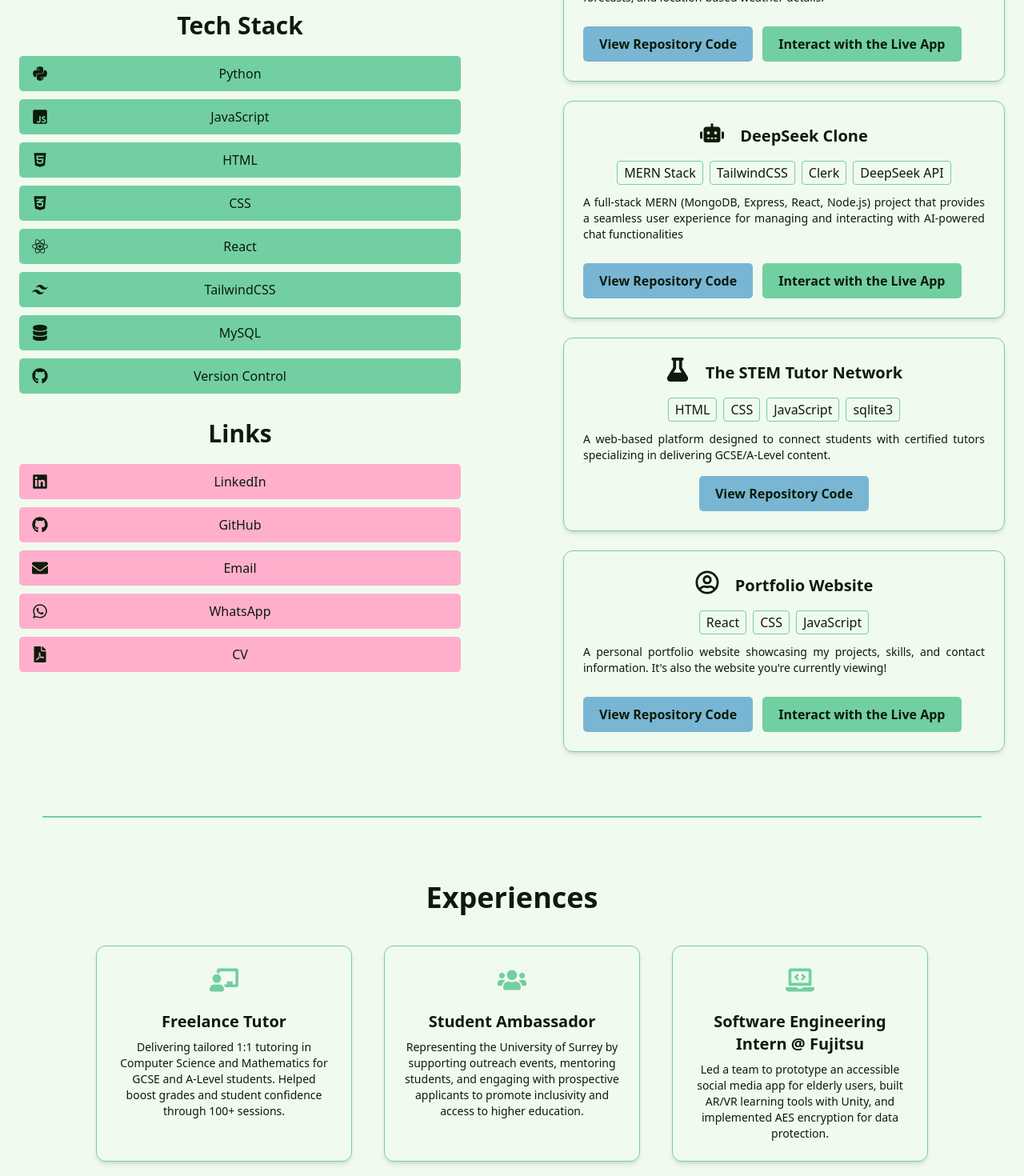
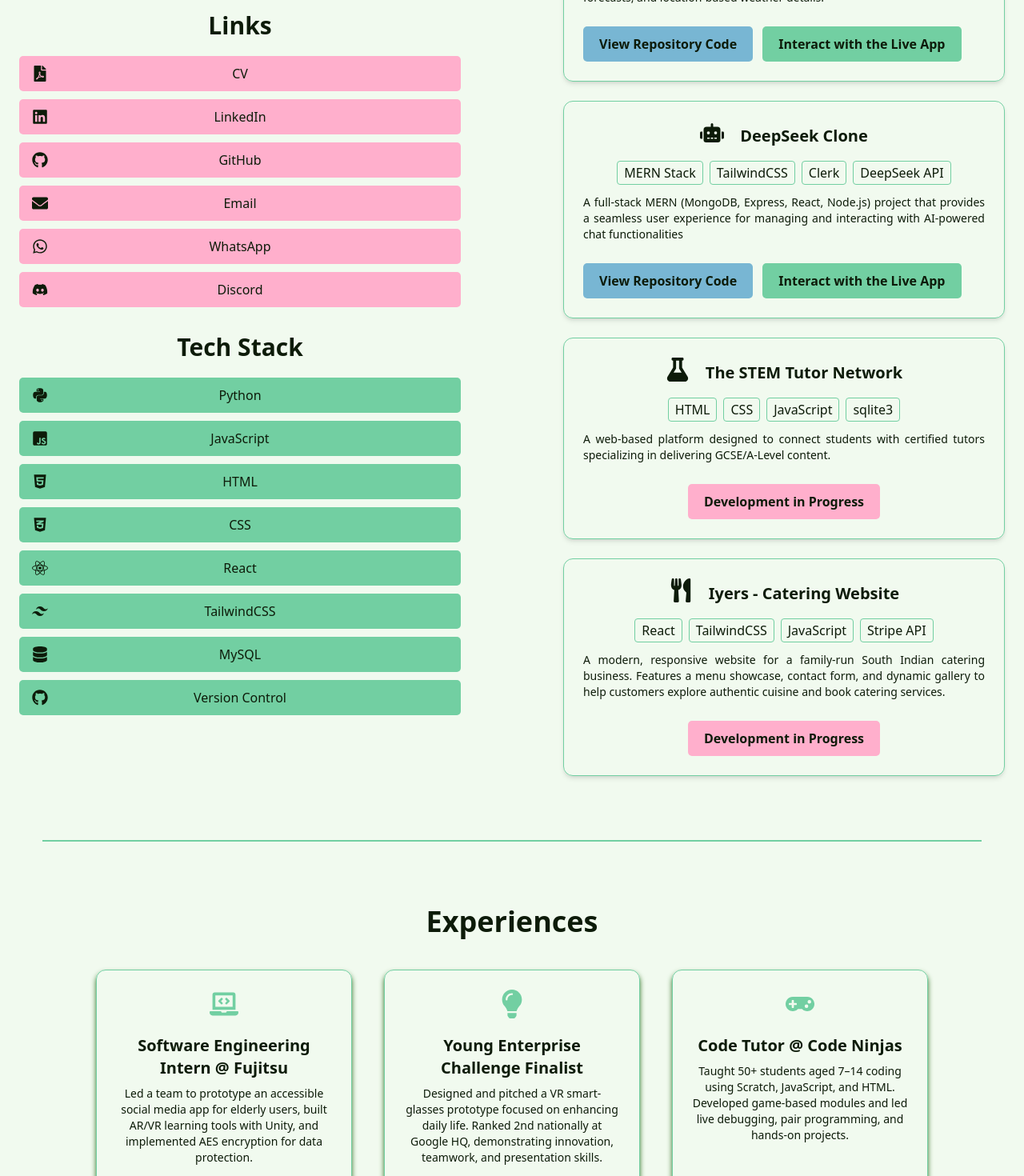
Before and after one commit to rxghavc/portfolio-website-v2, a React (Vite) app: page / in a window 1280 px wide. Shown: the part 840-2310 px from the top of the page at 80% size. Built offline with nearby package versions, Linux system fonts and the light colour scheme.

Commit message:
refactored all code to make it easier to understand using arrays, updated projects links and added work in progress button if repo and live links are null

```diff
--- a/src/pages/Home.jsx
+++ b/src/pages/Home.jsx
@@ -1,5 +1,5 @@
 import React, { useRef } from 'react';
-import { FaFlask, FaRobot, FaCloudSun, FaRegUserCircle, FaPython, FaDatabase, FaHtml5, FaCss3Alt, FaJsSquare, FaGithub, FaLinkedin, FaEnvelope, FaReact, FaFilePdf, FaChalkboardTeacher, FaUsers, FaLaptopCode, FaGamepad, FaLightbulb, FaWhatsapp } from 'react-icons/fa';
+import { FaFlask, FaRobot, FaCloudSun, FaPython, FaDatabase, FaHtml5, FaCss3Alt, FaJsSquare, FaGithub, FaLinkedin, FaEnvelope, FaReact, FaFilePdf, FaChalkboardTeacher, FaUsers, FaLaptopCode, FaGamepad, FaLightbulb, FaWhatsapp, FaDiscord, FaUtensils } from 'react-icons/fa';
 import { RiTailwindCssFill } from 'react-icons/ri';
 import ScrollToTopButton from '../components/ScrollToTopButton';
 import ContactSection from './Contact';
@@ -7,6 +7,7 @@
 export default function Home() {
   const headerRef = useRef(null);
   const [showScrollTop, setShowScrollTop] = React.useState(false);
+  const [showTechStack, setShowTechStack] = React.useState(false);
 
   React.useEffect(() => {
     const handleScroll = () => {
@@ -16,7 +17,7 @@
     return () => window.removeEventListener('scroll', handleScroll);
   }, []);
 
-  const subjects = [
+  const projects = [
     {
       icon: <FaCloudSun className="text-accent text-3xl mb-2" />,
       title: "AeroCast Weather App",
@@ -41,16 +42,94 @@
       technologies: ["HTML", "CSS", "JavaScript", "sqlite3"],
       description:
         "A web-based platform designed to connect students with certified tutors specializing in delivering GCSE/A-Level content.",
-      repoLink: "https://github.com/rxghavc/TheSTEMTutorNetwork",
+      repoLink: "",
     },
     {
-      icon: <FaRegUserCircle className="text-accent text-3xl mb-2" />,
-      title: "Portfolio Website",
-      technologies: ["React", "CSS", "JavaScript"],
+      icon: <FaUtensils className="text-accent text-3xl mb-2" />,
+      title: "Iyers - Catering Website",
+      technologies: ["React", "TailwindCSS", "JavaScript", "Stripe API"],
       description:
-        "A personal portfolio website showcasing my projects, skills, and contact information. It's also the website you're currently viewing!",
-      repoLink: "https://github.com/rxghavc/portfolio-website",
-      liveLink: "https://raghavc-portfolio-new.vercel.app/",
+        "A modern, responsive website for a family-run South Indian catering business. Features a menu showcase, contact form, and dynamic gallery to help customers explore authentic cuisine and book catering services.",
+      repoLink: "",
+      liveLink: "",
+    },
+  ];
+
+  const techStack = [
+    { icon: <FaPython className="text-xl" />, label: 'Python' },
+    { icon: <FaJsSquare className="text-xl" />, label: 'JavaScript' },
+    { icon: <FaHtml5 className="text-xl" />, label: 'HTML' },
+    { icon: <FaCss3Alt className="text-xl" />, label: 'CSS' },
+    { icon: <FaReact className="text-xl" />, label: 'React' },
+    { icon: <RiTailwindCssFill className="text-xl" />, label: 'TailwindCSS' },
+    { icon: <FaDatabase className="text-xl" />, label: 'MySQL' },
+    { icon: <FaGithub className="text-xl" />, label: 'Version Control' },
+  ];
+
+  const links = [
+    {
+      href: '/src/assets/Sai_Raghavan_Commandur_CV.pdf',
+      label: 'CV',
+      icon: <FaFilePdf className="text-xl" />,
+      props: { download: true },
+    },
+    {
+      href: 'https://www.linkedin.com/in/raghavcommandur/',
+      label: 'LinkedIn',
+      icon: <FaLinkedin className="text-xl" />,
+      props: { target: '_blank', rel: 'noopener noreferrer' },
+    },
+    {
+      href: 'https://github.com/rxghavc',
+      label: 'GitHub',
+      icon: <FaGithub className="text-xl" />,
+      props: { target: '_blank', rel: 'noopener noreferrer' },
+    },
+    {
+      href: 'mailto:rxghavcdev@gmail.com',
+      label: 'Email',
+      icon: <FaEnvelope className="text-xl" />,
+      props: {},
+    },
+    {
+      href: 'https://wa.me/+447933454109',
+      label: 'WhatsApp',
+      icon: <FaWhatsapp className="text-xl" />,
+      props: {},
+    },
+    {
+      href: 'https://discord.com/users/377138490497826816',
+      label: 'Discord',
+      icon: <FaDiscord className="text-xl" />,
+      props: { target: '_blank', rel: 'noopener noreferrer' },
+    }
+  ];
+
+  const experiences = [
+    {
+      icon: <FaLaptopCode style={{ color: 'var(--accent)' }} className="text-4xl mb-2" />,
+      title: "Software Engineering Intern @ Fujitsu",
+      description: "Led a team to prototype an accessible social media app for elderly users, built AR/VR learning tools with Unity, and implemented AES encryption for data protection."
+    },
+    {
+      icon: <FaLightbulb style={{ color: 'var(--accent)' }} className="text-4xl mb-2" />,
+      title: "Young Enterprise Challenge Finalist",
+      description: "Designed and pitched a VR smart-glasses prototype focused on enhancing daily life. Ranked 2nd nationally at Google HQ, demonstrating innovation, teamwork, and presentation skills."
+    },
+    {
+      icon: <FaGamepad style={{ color: 'var(--accent)' }} className="text-4xl mb-2" />,
+      title: "Code Tutor @ Code Ninjas",
+      description: "Taught 50+ students aged 7–14 coding using Scratch, JavaScript, and HTML. Developed game-based modules and led live debugging, pair programming, and hands-on projects."
+    },
+    {
+      icon: <FaChalkboardTeacher style={{ color: 'var(--accent)' }} className="text-4xl mb-2" />,
+      title: "Freelance Tutor",
+      description: "Delivering tailored 1:1 tutoring in Computer Science and Mathematics for GCSE and A-Level students. Helped boost grades and student confidence through 100+ sessions."
+    },
+    {
+      icon: <FaUsers style={{ color: 'var(--accent)' }} className="text-4xl mb-2" />,
+      title: "Student Ambassador",
+      description: "Representing the University of Surrey by supporting outreach events, mentoring students, and engaging with prospective applicants to promote inclusivity and access to higher education."
     },
   ];
 
@@ -75,68 +154,33 @@
               <p className="text-lg md:text-xl text-justify md:text-left text-text/80 px-2 md:px-0">
                 I'm a first-year B.Sc. Computer Science student at the University of Surrey, passionate about full-stack web development and software engineering. I enjoy building scalable, user-centered applications and exploring areas like system design, DevOps, and AI. My focus is on writing clean, maintainable code and creating solutions that are both impactful and accessible.
               </p>
+              {/* Links Section */}
+              <div className="mt-8 w-full">
+                <h2 className="text-3xl font-semibold mb-4 text-center w-full">Links</h2>
+                <div className="profile-links-list flex flex-col gap-2">
+                  {links.map(link => (
+                    <a
+                      key={link.label}
+                      className="profile-link-item relative flex items-center justify-center gap-2"
+                      href={link.href}
+                      {...link.props}
+                    >
+                      <span className="absolute left-4 flex items-center">{link.icon}</span>
+                      <span className="w-full text-center">{link.label}</span>
+                    </a>
+                  ))}
+                </div>
+              </div>
               {/* Tech Stack Section */}
               <div className="mt-8 w-full">
                 <h2 className="text-3xl font-semibold mb-4 text-center w-full">Tech Stack</h2>
                 <div className="code-language-buttons flex flex-col gap-2">
-                  <button className="cl-button relative flex items-center justify-center w-full">
-                    <span className="absolute left-4 flex items-center"><FaPython className="text-xl" /></span>
-                    <span className="w-full text-center">Python</span>
+                  {techStack.map((tech, idx) => (
+                    <button key={tech.label} className="cl-button relative flex items-center justify-center w-full">
+                      <span className="absolute left-4 flex items-center">{tech.icon}</span>
+                      <span className="w-full text-center">{tech.label}</span>
                     </button>
-                  <button className="cl-button relative flex items-center justify-center w-full">
-                    <span className="absolute left-4 flex items-center"><FaJsSquare className="text-xl" /></span>
-                    <span className="w-full text-center">JavaScript</span>
-                  </button>
-                  <button className="cl-button relative flex items-center justify-center w-full">
-                    <span className="absolute left-4 flex items-center"><FaHtml5 className="text-xl" /></span>
-                    <span className="w-full text-center">HTML</span>
-                  </button>
-                  <button className="cl-button relative flex items-center justify-center w-full">
-                    <span className="absolute left-4 flex items-center"><FaCss3Alt className="text-xl" /></span>
-                    <span className="w-full text-center">CSS</span>
-                  </button>
-                  <button className="cl-button relative flex items-center justify-center w-full">
-                    <span className="absolute left-4 flex items-center"><FaReact className="text-xl" /></span>
-                    <span className="w-full text-center">React</span>
-                  </button>
-                  <button className="cl-button relative flex items-center justify-center w-full">
-                    <span className="absolute left-4 flex items-center"><RiTailwindCssFill className="text-xl" /></span>
-                    <span className="w-full text-center">TailwindCSS</span>
-                  </button>
-                  <button className="cl-button relative flex items-center justify-center w-full">
-                    <span className="absolute left-4 flex items-center"><FaDatabase className="text-xl" /></span>
-                    <span className="w-full text-center">MySQL</span>
-                  </button>
-                  <button className="cl-button relative flex items-center justify-center w-full">
-                    <span className="absolute left-4 flex items-center"><FaGithub className="text-xl" /></span>
-                    <span className="w-full text-center">Version Control</span>
-                  </button>
-                </div>
-              </div>
-              {/* Links Section */}
-              <div className="mt-8 w-full">
-                <h2 className="text-3xl font-semibold mb-4 text-center w-full">Links</h2>
-                <div className="profile-links-list flex flex-col gap-2">
-                  <a className="profile-link-item relative flex items-center justify-center gap-2" href="https://www.linkedin.com/in/raghavcommandur/" target="_blank" rel="noopener noreferrer">
-                    <span className="absolute left-4 flex items-center"><FaLinkedin className="text-xl" /></span>
-                    <span className="w-full text-center">LinkedIn</span>
-                  </a>
-                  <a className="profile-link-item relative flex items-center justify-center gap-2" href="https://github.com/rxghavc" target="_blank" rel="noopener noreferrer">
-                    <span className="absolute left-4 flex items-center"><FaGithub className="text-xl" /></span>
-                    <span className="w-full text-center">GitHub</span>
-                  </a>
-                  <a className="profile-link-item relative flex items-center justify-center gap-2" href="mailto:rxghavcdev@gmail.com">
-                    <span className="absolute left-4 flex items-center"><FaEnvelope className="text-xl" /></span>
-                    <span className="w-full text-center">Email</span>
-                  </a>
-                  <a className="profile-link-item relative flex items-center justify-center gap-2" href="https://wa.me/+447933454109">
-                    <span className="absolute left-4 flex items-center"><FaWhatsapp className="text-xl" /></span>
-                    <span className="w-full text-center">WhatsApp</span>
-                  </a>
-                  <a className="profile-link-item relative flex items-center justify-center gap-2" href="/src/assets/Sai_Raghavan_Commandur_CV.pdf" download>
-                    <span className="absolute left-4 flex items-center"><FaFilePdf className="text-xl" /></span>
-                    <span className="w-full text-center">CV</span>
-                  </a>
+                  ))}
                 </div>
               </div>
             </div>
@@ -146,15 +190,15 @@
             <h2 className="text-3xl md:text-4xl font-semibold mb-6 text-center w-full">Projects</h2>
             <p className="mb-4 text-text/70 text-center flex-wrap">Constantly learning frameworks & coding languages to build better things!</p>
             <div className="grid gap-6 w-full">
-              {subjects.map((subject, index) => (
+              {projects.map((project, index) => (
                 <div className="rounded-xl border bg-background/60 p-6 shadow-md flex flex-col gap-2" key={index}
                   style={{ borderColor: 'var(--accent)' }}>
                   <div className="flex items-center gap-3 mb-1 w-full justify-center">
-                    <span className="flex-shrink-0 flex items-center justify-center mr-2">{subject.icon}</span>
-                    <h3 className="text-xl font-bold flex-1 text-center" style={{flex: 'unset'}}>{subject.title}</h3>
+                    <span className="flex-shrink-0 flex items-center justify-center mr-2">{project.icon}</span>
+                    <h3 className="text-xl font-bold flex-1 text-center" style={{flex: 'unset'}}>{project.title}</h3>
                   </div>
                   <div className="flex flex-wrap gap-2 mb-1 justify-center">
-                    {subject.technologies.map((tech, i) => (
+                    {project.technologies.map((tech, i) => (
                       <span
                         key={i}
                         className="px-2 py-0.5 rounded border"
@@ -168,19 +212,35 @@
                       </span>
                     ))}
                   </div>
-                  <p className="text-text/80 text-sm mb-2 text-justify">{subject.description}</p>
+                  <p className="text-text/80 text-sm mb-2 text-justify">{project.description}</p>
                   <div className="flex gap-3 flex-wrap justify-center md:justify-start">
+                    {(!project.repoLink && !project.liveLink) ? (
+                      <div className="w-full flex justify-center">
+                        <button
+                          className="repo-button underline font-semibold"
+                          style={{ background: 'var(--secondary-variant)', color: 'var(--text)', cursor: 'not-allowed' }}
+                          disabled
+                        >
+                          Development in Progress
+                        </button>
+                      </div>
+                    ) : (
+                      <>
+                        {project.repoLink && (
                           <a
-                      href={subject.repoLink}
+                            href={project.repoLink}
                             target="_blank"
                             rel="noopener noreferrer"
                             className="repo-button underline text-accent font-semibold"
-                      style={subject.liveLink ? {} : { margin: '0 auto' }}
+                            style={project.liveLink ? {} : { margin: '0 auto' }}
                           >
                             View Repository Code
                           </a>
-                    {subject.liveLink && (
-                      <a href={subject.liveLink} target="_blank" rel="noopener noreferrer" className="live-button underline text-accent/80 font-semibold">Interact with the Live App</a>
+                        )}
+                        {project.liveLink && (
+                          <a href={project.liveLink} target="_blank" rel="noopener noreferrer" className="live-button underline text-accent/80 font-semibold">Interact with the Live App</a>
+                        )}
+                      </>
                     )}
                   </div>
                 </div>
@@ -195,35 +255,20 @@
       <section id="experiences" className="min-h-[60vh] flex flex-col items-center justify-center px-6 py-20">
         <h2 className="text-3xl md:text-4xl font-semibold mb-10 text-center w-full">Experiences</h2>
         <div className="flex flex-wrap justify-center gap-10 w-full max-w-6xl mx-auto">
-          {[
-            {
-              icon: <FaChalkboardTeacher style={{ color: 'var(--accent)' }} className="text-4xl mb-2" />,
-              title: "Freelance Tutor",
-              description: "Delivering tailored 1:1 tutoring in Computer Science and Mathematics for GCSE and A-Level students. Helped boost grades and student confidence through 100+ sessions."
-            },
-            {
-              icon: <FaUsers style={{ color: 'var(--accent)' }} className="text-4xl mb-2" />,
-              title: "Student Ambassador",
-              description: "Representing the University of Surrey by supporting outreach events, mentoring students, and engaging with prospective applicants to promote inclusivity and access to higher education."
-            },
-            {
-              icon: <FaLaptopCode style={{ color: 'var(--accent)' }} className="text-4xl mb-2" />,
-              title: "Software Engineering Intern @ Fujitsu",
-              description: "Led a team to prototype an accessible social media app for elderly users, built AR/VR learning tools with Unity, and implemented AES encryption for data protection."
-            },
-            {
-              icon: <FaGamepad style={{ color: 'var(--accent)' }} className="text-4xl mb-2" />,
-              title: "Code Tutor @ Code Ninjas",
-              description: "Taught 50+ students aged 7–14 coding using Scratch, JavaScript, and HTML. Developed game-based modules and led live debugging, pair programming, and hands-on projects."
-            },
-            {
-              icon: <FaLightbulb style={{ color: 'var(--accent)' }} className="text-4xl mb-2" />,
-              title: "Young Enterprise Challenge Finalist",
-              description: "Designed and pitched a VR smart-glasses prototype focused on enhancing daily life. Ranked 2nd nationally at Google HQ, demonstrating innovation, teamwork, and presentation skills."
-            }
-          ].map((exp, idx) => (
-            <div key={idx} className="rounded-xl border bg-background/60 p-6 shadow-md flex flex-col items-center max-w-xs w-full"
-              style={{ borderColor: 'var(--accent)' }}>
+          {experiences.map((exp, idx) => (
+            <div
+              key={idx}
+              className="rounded-xl border bg-background/60 p-6 shadow-md flex flex-col items-center max-w-xs w-full card-3d transition-transform duration-200"
+              style={{ borderColor: 'var(--accent)', boxShadow: '0 4px 6px var(--primary)' }}
+              onMouseEnter={e => {
+                e.currentTarget.style.transform = 'translateY(-5px)';
+                e.currentTarget.style.boxShadow = '0 8px 12px var(--primary)';
+              }}
+              onMouseLeave={e => {
+                e.currentTarget.style.transform = 'translateY(0)';
+                e.currentTarget.style.boxShadow = '0 4px 6px var(--primary)';
+              }}
+            >
               <div className="mb-3">{exp.icon}</div>
               <h3 className="text-xl font-bold text-center mb-2 flex flex-wrap">{exp.title}</h3>
               <p className="text-text/80 text-sm text-center">{exp.description}</p>
```
Lines whose indentation alone changed are shown as unchanged.
